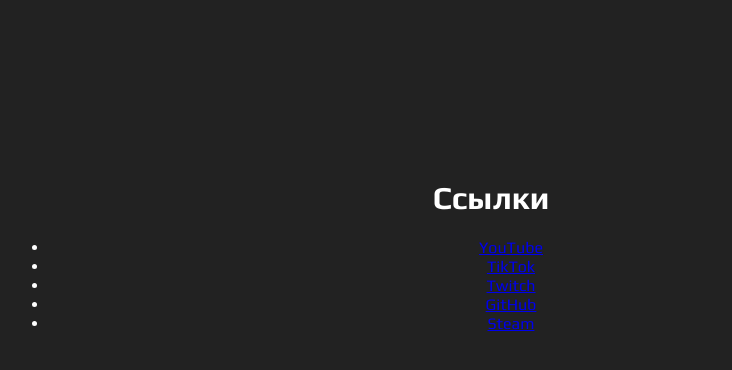
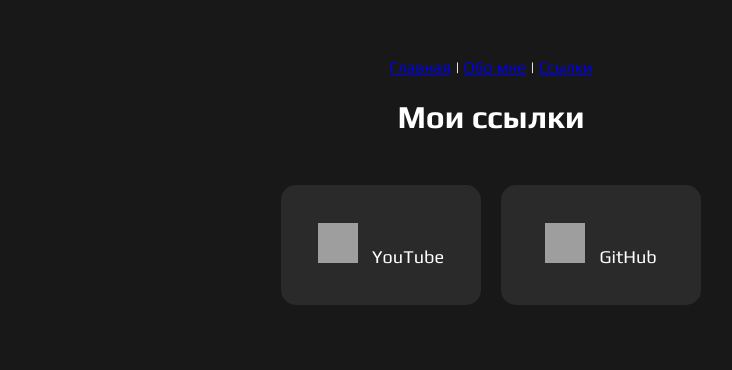
Before and after one commit to xdkorm/xd_korm, a plain HTML site: page links.html in a window 1280 px wide. Shown: the whole page, without its empty margins (149-881 px from the left). Drawn offline with Linux system fonts and the light colour scheme; grey boxes are pictures that could not be loaded.

Commit message:
Update links.html

```diff
--- a/links.html
+++ b/links.html
@@ -3,20 +3,68 @@
 <head>
     <meta charset="UTF-8">
     <meta name="viewport" content="width=device-width, initial-scale=1.0">
-    <title>xd_korm corn</title>
+    <title>Мой сайт</title>
     <link href="https://fonts.googleapis.com/css2?family=Play:wght@400;700&display=swap" rel="stylesheet">
-    <link rel="stylesheet" href="style.css">
+    <style>
+        body {
+            font-family: 'Play', sans-serif;
+            background-color: #181818;
+            color: white;
+            text-align: center;
+            padding: 50px;
+        }
+        .container {
+            display: flex;
+            justify-content: center;
+            gap: 20px;
+            flex-wrap: wrap;
+            margin-top: 50px;
+        }
+        .card {
+            background-color: #2a2a2a;
+            width: 200px;
+            height: 120px;
+            border-radius: 15px;
+            display: flex;
+            align-items: center;
+            justify-content: center;
+            transition: transform 0.3s ease, box-shadow 0.3s ease;
+        }
+        .card:hover {
+            transform: translateY(-10px);
+            box-shadow: 0 10px 20px rgba(255, 255, 255, 0.2);
+        }
+        .card img {
+            width: 40px;
+            height: 40px;
+            margin-right: 10px;
+        }
+        .card a {
+            color: white;
+            text-decoration: none;
+            font-size: 18px;
+        }
+    </style>
 </head>
 <body>
-    <h1>Ссылки</h1>
-<ul>
-    <li><a href="https://www.youtube.com/@xd_korm69" target="_blank">YouTube</a></li>
-    <li><a href="https://www.tiktok.com/@твоя_ссылка" target="_blank">TikTok</a></li>
-    <li><a href="https://www.twitch.tv/твоя_ссылка" target="_blank">Twitch</a></li>
-    <li><a href="https://github.com/xdkorm" target="_blank">GitHub</a></li>
-    <li><a href="https://steamcommunity.com/id/твоя_ссылка" target="_blank">Steam</a></li>
-</ul>
+    <nav>
+        <a href="index.html">Главная</a> |
+        <a href="about.html">Обо мне</a> |
+        <a href="links.html">Ссылки</a>
+    </nav>
 
-    <script src="script.js"></script>
+    <h1>Мои ссылки</h1>
+    <div class="container">
+        <div class="card">
+            <a href="https://www.youtube.com/@xd_korm69" target="_blank">
+                <img src="https://upload.wikimedia.org/wikipedia/commons/e/ef/Youtube_logo.png" alt="YouTube"> YouTube
+            </a>
+        </div>
+        <div class="card">
+            <a href="https://github.com/xdkorm" target="_blank">
+                <img src="https://github.githubassets.com/images/modules/logos_page/GitHub-Mark.png" alt="GitHub"> GitHub
+            </a>
+        </div>
+    </div>
 </body>
 </html>
```
